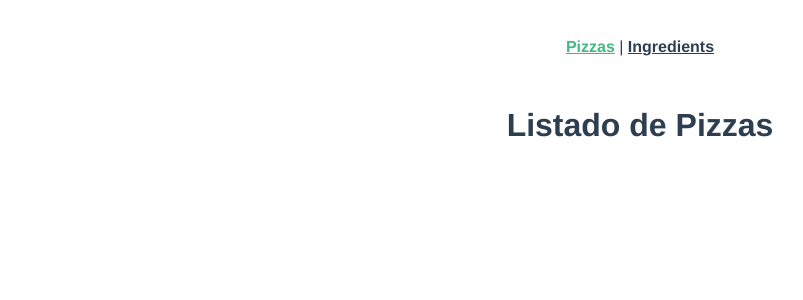
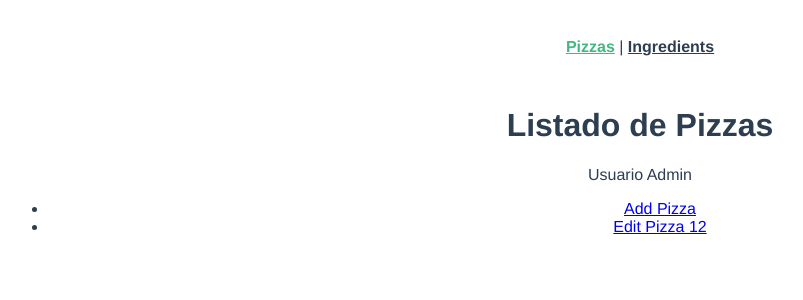
Before and after one commit to davidtrigo/PizzeriaVue, a Vue app: page / in a window 1280 px wide. Shown: the top 300 px of the page, without its empty margins (0-803 px from the left). Built offline with nearby package versions, Linux system fonts and the light colour scheme.

Commit message:
add router-link "add" and "edit"

```diff
--- a/src/components/PizzaList.vue
+++ b/src/components/PizzaList.vue
@@ -1,8 +1,20 @@
 <template>
   <div>
     <h1>Listado de Pizzas</h1>
-    <div v-auth = "'admin'">
+    <!--TODO  poner la directiva auth en div  v-auth = "'admin'" -->
+    <div >
      Usuario Admin
+     <ul>
+       <li>
+          <router-link to="/pizzas/add">Add Pizza</router-link>
+       </li>
+        <li>
+          <router-link to="/pizzas/edit/12">Edit Pizza 12</router-link>
+       </li>
+     </ul>
+
+
+
     </div>
 
   </div>
```
